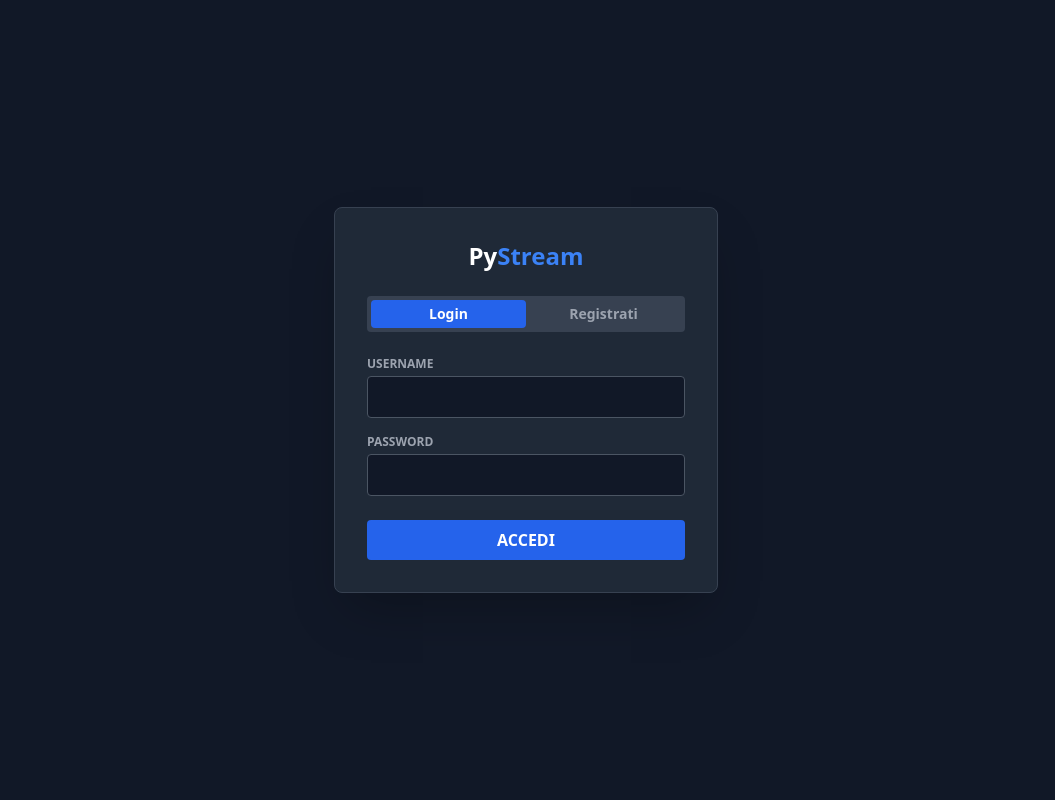
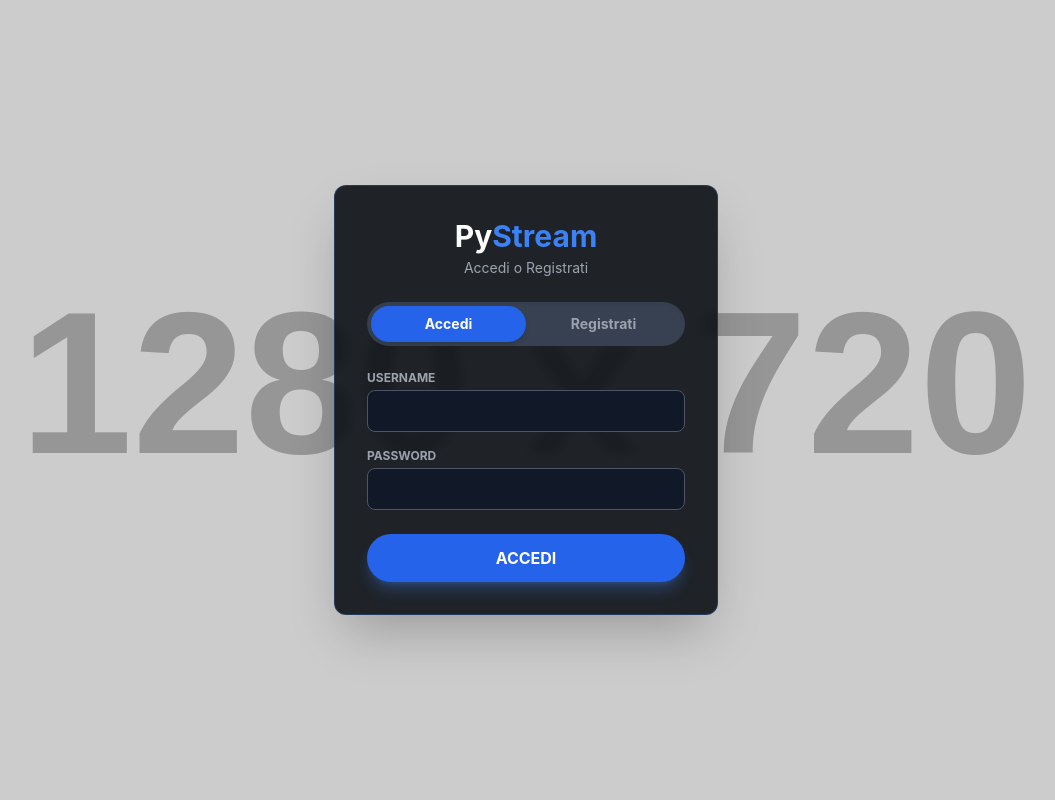
Before and after one commit to riccardovita64-blip/ItalyLive, a Flask app: page /login in a window 1280 px wide. Shown: the whole page, without its empty margins (114-1169 px from the left). Run offline with Flask 3, Linux system fonts and the light colour scheme; grey boxes labelled with a size stand in for pictures from a placeholder-image service; some libraries are stand-ins or nearby versions.

Commit message:
login.html

```diff
--- a/templates/login.html
+++ b/templates/login.html
@@ -5,15 +5,39 @@
     <meta name="viewport" content="width=device-width, initial-scale=1.0">
     <title>Accedi a PyStream</title>
     <script src="https://cdn.tailwindcss.com"></script>
-    <style>.hidden { display: none; }</style>
+    <style>
+        /* Sfondo ispirato alla Toscana */
+        body {
+            background-color: #0d1117;
+            background-image: url('https://placehold.co/1280x720/0d1117/30363d?text=Colline+Toscane'); /* Placeholder immagine */
+            background-size: cover;
+            background-position: center;
+            background-attachment: fixed;
+            font-family: 'Inter', sans-serif;
+            display: flex;
+            align-items: center;
+            justify-content: center;
+            min-height: 100vh;
+        }
+
+        /* Overlay scuro per contrasto */
+        .login-card {
+            background-color: rgba(13, 17, 23, 0.9);
+            backdrop-filter: blur(5px);
+            border: 1px solid #3b82f640; /* Lieve bordo blu per effetto moderno */
+        }
+        .hidden { display: none; }
+    </style>
 </head>
-<body class="bg-gray-900 text-white h-screen flex items-center justify-center">
+<body class="text-white">
 
-    <div class="bg-gray-800 p-8 rounded-lg shadow-2xl w-96 border border-gray-700">
+    <div class="login-card p-8 rounded-xl shadow-2xl w-96 border transition-all duration-300">
         <div class="text-center mb-6">
-            <h1 class="text-2xl font-bold">Py<span class="text-blue-500">Stream</span></h1>
+            <h1 class="text-3xl font-bold">Py<span class="text-blue-500">Stream</span></h1>
+            <p class="text-gray-400 text-sm mt-1">Accedi o Registrati</p>
         </div>
 
+        <!-- Messaggi Flash -->
         {% with messages = get_flashed_messages(with_categories=true) %}
             {% if messages %}
                 {% for category, message in messages %}
@@ -27,29 +51,30 @@
             {% endif %}
         {% endwith %}
 
-        <div class="flex justify-center mb-6 bg-gray-700 rounded p-1">
-            <button onclick="toggleMode('login')" id="btn-login" class="w-1/2 py-1 rounded text-sm font-bold bg-blue-600 text-white">Login</button>
-            <button onclick="toggleMode('register')" id="btn-register" class="w-1/2 py-1 rounded text-sm font-bold text-gray-400">Registrati</button>
+        <!-- Switch Login/Register -->
+        <div class="flex justify-center mb-6 bg-gray-700 rounded-full p-1 shadow-inner">
+            <button onclick="toggleMode('login')" id="btn-login" class="w-1/2 py-2 rounded-full text-sm font-bold bg-blue-600 text-white transition shadow-md">Accedi</button>
+            <button onclick="toggleMode('register')" id="btn-register" class="w-1/2 py-2 rounded-full text-sm font-bold text-gray-400 hover:text-white transition">Registrati</button>
         </div>
 
         <form method="POST" action="/login">
             <div class="mb-4">
                 <label class="block text-gray-400 text-xs font-bold mb-1">USERNAME</label>
-                <input type="text" name="username" required class="w-full bg-gray-900 border border-gray-600 rounded py-2 px-3 focus:border-blue-500 outline-none">
+                <input type="text" name="username" required class="w-full bg-gray-900 border border-gray-600 rounded-lg py-2 px-3 focus:border-blue-500 outline-none">
             </div>
 
             <!-- Campo Email (Visibile solo in registrazione) -->
             <div id="email-field" class="mb-4 hidden">
                 <label class="block text-gray-400 text-xs font-bold mb-1">EMAIL</label>
-                <input type="email" name="email" id="email-input" class="w-full bg-gray-900 border border-gray-600 rounded py-2 px-3 focus:border-blue-500 outline-none">
+                <input type="email" name="email" id="email-input" class="w-full bg-gray-900 border border-gray-600 rounded-lg py-2 px-3 focus:border-blue-500 outline-none">
             </div>
 
             <div class="mb-6">
                 <label class="block text-gray-400 text-xs font-bold mb-1">PASSWORD</label>
-                <input type="password" name="password" required class="w-full bg-gray-900 border border-gray-600 rounded py-2 px-3 focus:border-blue-500 outline-none">
+                <input type="password" name="password" required class="w-full bg-gray-900 border border-gray-600 rounded-lg py-2 px-3 focus:border-blue-500 outline-none">
             </div>
 
-            <button type="submit" name="action" value="login" id="submit-btn" class="w-full bg-blue-600 hover:bg-blue-700 font-bold py-2 px-4 rounded transition">ACCEDI</button>
+            <button type="submit" name="action" value="login" id="submit-btn" class="w-full bg-blue-600 hover:bg-blue-700 font-bold py-3 px-4 rounded-full transition shadow-lg shadow-blue-500/30">ACCEDI</button>
         </form>
     </div>
 
@@ -66,17 +91,23 @@
                 emailInput.required = true;
                 submitBtn.innerText = "CREA ACCOUNT";
                 submitBtn.value = "register";
-                submitBtn.className = "w-full bg-green-600 hover:bg-green-700 font-bold py-2 px-4 rounded transition";
-                btnRegister.className = "w-1/2 py-1 rounded text-sm font-bold bg-gray-600 text-white";
-                btnLogin.className = "w-1/2 py-1 rounded text-sm font-bold text-gray-400";
+                submitBtn.classList.replace('bg-blue-600', 'bg-green-600');
+                submitBtn.classList.replace('hover:bg-blue-700', 'hover:bg-green-700');
+                submitBtn.classList.replace('shadow-blue-500/30', 'shadow-green-500/30');
+
+                btnRegister.className = "w-1/2 py-2 rounded-full text-sm font-bold bg-gray-600 text-white transition shadow-md";
+                btnLogin.className = "w-1/2 py-2 rounded-full text-sm font-bold text-gray-400 transition";
             } else {
                 emailField.classList.add('hidden');
                 emailInput.required = false;
                 submitBtn.innerText = "ACCEDI";
                 submitBtn.value = "login";
-                submitBtn.className = "w-full bg-blue-600 hover:bg-blue-700 font-bold py-2 px-4 rounded transition";
-                btnLogin.className = "w-1/2 py-1 rounded text-sm font-bold bg-blue-600 text-white";
-                btnRegister.className = "w-1/2 py-1 rounded text-sm font-bold text-gray-400";
+                submitBtn.classList.replace('bg-green-600', 'bg-blue-600');
+                submitBtn.classList.replace('hover:bg-green-700', 'hover:bg-blue-700');
+                submitBtn.classList.replace('shadow-green-500/30', 'shadow-blue-500/30');
+
+                btnLogin.className = "w-1/2 py-2 rounded-full text-sm font-bold bg-blue-600 text-white transition shadow-md";
+                btnRegister.className = "w-1/2 py-2 rounded-full text-sm font-bold text-gray-400 transition";
             }
         }
     </script>
```
